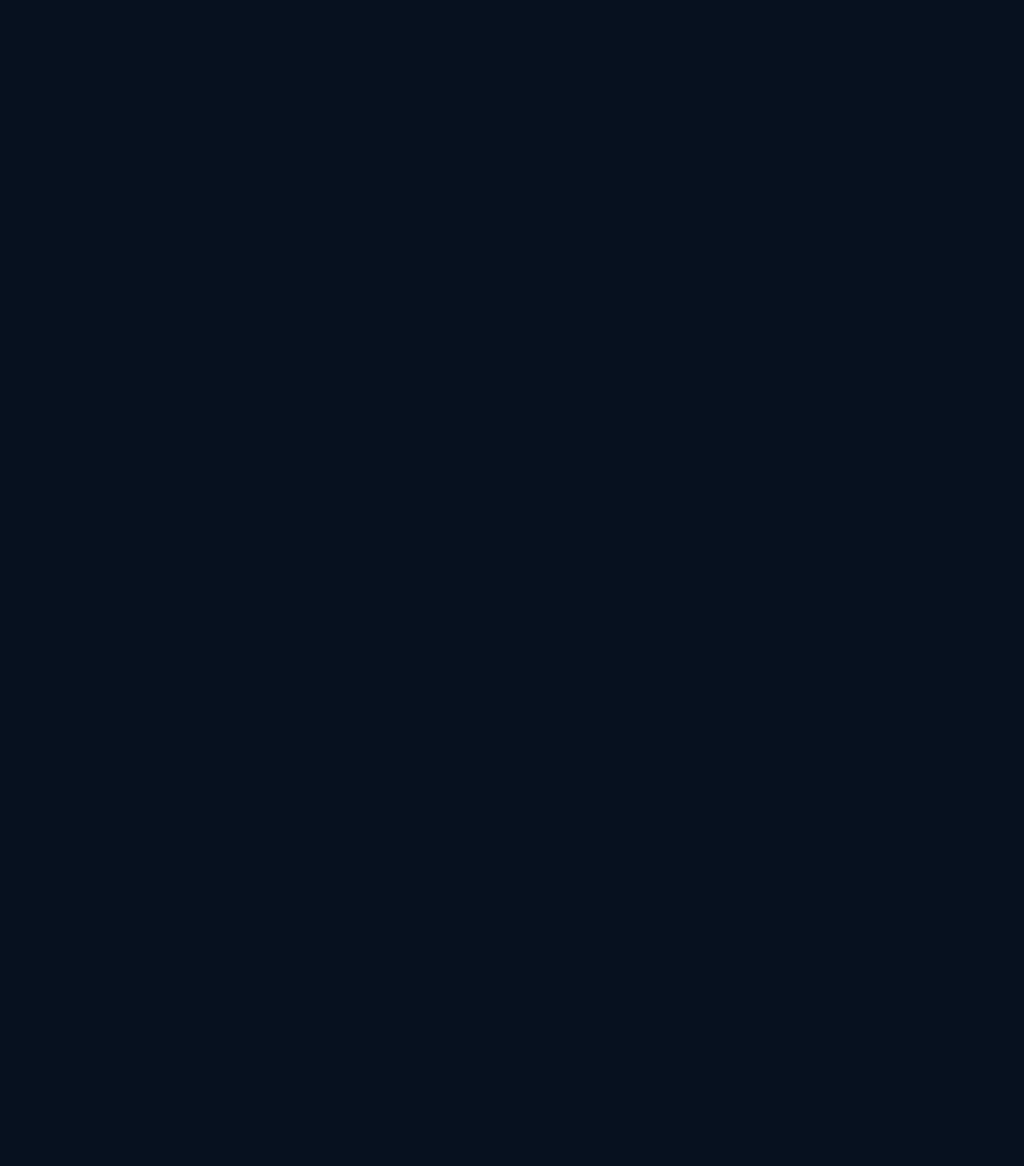
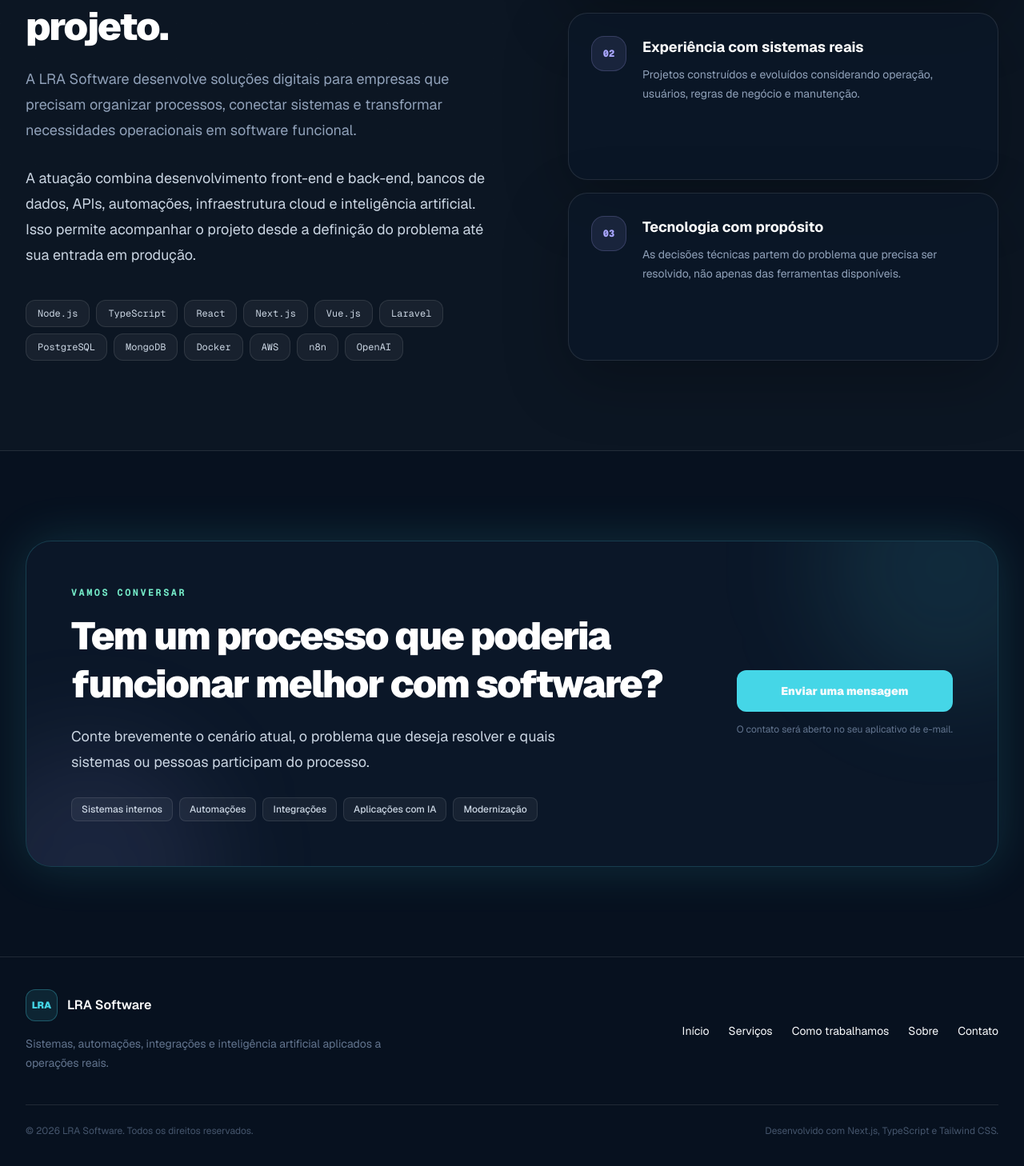
Before and after one commit to luissetincruz/lra-web, a Next.js app: page / in a window 1280 px wide. Shown: the part 3755-5213 px from the top of the page at 80% size. Before the commit the page ends 3433 px from the top, so only its background shows below. Built offline with nearby package versions, Linux system fonts and the light colour scheme.

Commit message:
feat(home): add about contact and footer sections

```diff
--- a/src/app/page.tsx
+++ b/src/app/page.tsx
@@ -1,4 +1,7 @@
+import { SiteFooter } from "@/components/layout/site-footer";
 import { SiteHeader } from "@/components/layout/site-header";
+import { AboutSection } from "@/components/sections/about-section";
+import { ContactSection } from "@/components/sections/contact-section";
 import { HeroSection } from "@/components/sections/hero-section";
 import { ProcessSection } from "@/components/sections/process-section";
 import { ServicesSection } from "@/components/sections/services-section";
@@ -28,7 +31,10 @@ export default function Home() {
         <HeroSection />
         <ServicesSection />
         <ProcessSection />
+        <AboutSection />
+        <ContactSection />
       </main>
+      <SiteFooter />
     </div>
   );
 }
--- /dev/null
+++ b/src/components/layout/site-footer.tsx
@@ -0,0 +1,66 @@
+import Link from "next/link";
+
+import { Container } from "@/components/ui/container";
+
+const navigation = [
+  { href: "#inicio", label: "Início" },
+  { href: "#servicos", label: "Serviços" },
+  { href: "#como-trabalhamos", label: "Como trabalhamos" },
+  { href: "#sobre", label: "Sobre" },
+  { href: "#contato", label: "Contato" },
+];
+
+export function SiteFooter() {
+  const currentYear = new Date().getFullYear();
+
+  return (
+    <footer className="border-t border-white/10 py-10">
+      <Container>
+        <div className="flex flex-col gap-8 lg:flex-row lg:items-center lg:justify-between">
+          <div>
+            <Link
+              href="/"
+              className="inline-flex items-center gap-3 rounded-lg focus-visible:ring-2 focus-visible:ring-cyan focus-visible:outline-none"
+              aria-label="LRA Software — página inicial"
+            >
+              <span
+                aria-hidden="true"
+                className="grid h-10 w-10 place-items-center rounded-xl border border-cyan/30 bg-cyan/10 text-xs font-black text-cyan"
+              >
+                LRA
+              </span>
+
+              <span className="font-semibold text-white">LRA Software</span>
+            </Link>
+
+            <p className="mt-4 max-w-md text-sm leading-6 text-slate-500">
+              Sistemas, automações, integrações e inteligência artificial aplicados a operações
+              reais.
+            </p>
+          </div>
+
+          <nav aria-label="Navegação do rodapé">
+            <ul className="flex flex-wrap gap-x-6 gap-y-3">
+              {navigation.map((item) => (
+                <li key={item.href}>
+                  <Link
+                    href={item.href}
+                    className="text-sm text-slate-400 transition-colors hover:text-white focus-visible:ring-2 focus-visible:ring-cyan focus-visible:outline-none"
+                  >
+                    {item.label}
+                  </Link>
+                </li>
+              ))}
+            </ul>
+          </nav>
+        </div>
+
+        <div className="mt-10 flex flex-col gap-3 border-t border-white/10 pt-6 text-xs text-slate-600 sm:flex-row sm:items-center sm:justify-between">
+          <p>© {currentYear} LRA Software. Todos os direitos reservados.</p>
+
+          <p>Desenvolvido com Next.js, TypeScript e Tailwind CSS.</p>
+        </div>
+      </Container>
+    </footer>
+  );
+}
--- /dev/null
+++ b/src/components/sections/about-section.tsx
@@ -0,0 +1,98 @@
+import { Container } from "@/components/ui/container";
+import { SectionHeading } from "@/components/ui/section-heading";
+
+const capabilities = [
+  {
+    title: "Visão de ponta a ponta",
+    description:
+      "Análise do problema, experiência do usuário, desenvolvimento, integrações, infraestrutura e publicação.",
+  },
+  {
+    title: "Experiência com sistemas reais",
+    description:
+      "Projetos construídos e evoluídos considerando operação, usuários, regras de negócio e manutenção.",
+  },
+  {
+    title: "Tecnologia com propósito",
+    description:
+      "As decisões técnicas partem do problema que precisa ser resolvido, não apenas das ferramentas disponíveis.",
+  },
+];
+
+const technologies = [
+  "Node.js",
+  "TypeScript",
+  "React",
+  "Next.js",
+  "Vue.js",
+  "Laravel",
+  "PostgreSQL",
+  "MongoDB",
+  "Docker",
+  "AWS",
+  "n8n",
+  "OpenAI",
+];
+
+export function AboutSection() {
+  return (
+    <section
+      id="sobre"
+      aria-labelledby="sobre-title"
+      className="border-y border-white/10 bg-white/2 py-20 sm:py-28"
+    >
+      <Container>
+        <div className="grid gap-14 lg:grid-cols-[1fr_0.9fr] lg:gap-20">
+          <div>
+            <SectionHeading
+              titleId="sobre-title"
+              eyebrow="Sobre a LRA"
+              title="Desenvolvimento, integração e visão de produto no mesmo projeto."
+              description="A LRA Software desenvolve soluções digitais para empresas que precisam organizar processos, conectar sistemas e transformar necessidades operacionais em software funcional."
+            />
+
+            <p className="mt-7 max-w-3xl text-base leading-7 text-slate-300 sm:text-lg sm:leading-8">
+              A atuação combina desenvolvimento front-end e back-end, bancos de dados, APIs,
+              automações, infraestrutura cloud e inteligência artificial. Isso permite acompanhar o
+              projeto desde a definição do problema até sua entrada em produção.
+            </p>
+
+            <div className="mt-10 flex flex-wrap gap-2">
+              {technologies.map((technology) => (
+                <span
+                  key={technology}
+                  className="rounded-xl border border-white/10 bg-white/5 px-3.5 py-2 font-mono text-xs text-slate-300"
+                >
+                  {technology}
+                </span>
+              ))}
+            </div>
+          </div>
+
+          <div className="grid gap-4">
+            {capabilities.map((capability, index) => (
+              <article
+                key={capability.title}
+                className="rounded-3xl border border-white/10 bg-panel/70 p-6 shadow-card sm:p-7"
+              >
+                <div className="flex items-start gap-5">
+                  <span className="grid h-11 w-11 shrink-0 place-items-center rounded-2xl border border-lilac/20 bg-lilac/10 font-mono text-xs font-black text-lilac">
+                    {String(index + 1).padStart(2, "0")}
+                  </span>
+
+                  <div>
+                    <h3 className="text-lg font-bold text-white">{capability.title}</h3>
+
+                    <p className="mt-2 text-sm leading-6 text-slate-400">
+                      {capability.description}
+                    </p>
+                  </div>
+                </div>
+              </article>
+            ))}
+          </div>
+        </div>
+      </Container>
+    </section>
+  );
+}
--- /dev/null
+++ b/src/components/sections/contact-section.tsx
@@ -0,0 +1,75 @@
+import Link from "next/link";
+
+import { Container } from "@/components/ui/container";
+
+const contactTopics = [
+  "Sistemas internos",
+  "Automações",
+  "Integrações",
+  "Aplicações com IA",
+  "Modernização",
+];
+
+export function ContactSection() {
+  return (
+    <section id="contato" aria-labelledby="contato-title" className="py-20 sm:py-28">
+      <Container>
+        <div className="relative overflow-hidden rounded-4xl border border-cyan/20 bg-panel p-7 shadow-glow sm:p-10 lg:p-14">
+          <div
+            aria-hidden="true"
+            className="absolute -top-32 -right-24 h-80 w-80 rounded-full bg-cyan/10 blur-3xl"
+          />
+
+          <div
+            aria-hidden="true"
+            className="absolute -bottom-40 -left-20 h-80 w-80 rounded-full bg-lilac/10 blur-3xl"
+          />
+
+          <div className="relative grid items-center gap-10 lg:grid-cols-[1fr_auto] lg:gap-16">
+            <div>
+              <p className="font-mono text-xs font-bold tracking-[0.2em] text-mint uppercase">
+                Vamos conversar
+              </p>
+
+              <h2
+                id="contato-title"
+                className="mt-4 max-w-3xl text-3xl leading-tight font-black tracking-[-0.04em] text-white sm:text-4xl lg:text-5xl"
+              >
+                Tem um processo que poderia funcionar melhor com software?
+              </h2>
+
+              <p className="mt-5 max-w-2xl text-base leading-7 text-slate-300 sm:text-lg sm:leading-8">
+                Conte brevemente o cenário atual, o problema que deseja resolver e quais sistemas ou
+                pessoas participam do processo.
+              </p>
+
+              <ul className="mt-7 flex flex-wrap gap-2" aria-label="Tipos de projeto">
+                {contactTopics.map((topic) => (
+                  <li
+                    key={topic}
+                    className="rounded-lg border border-white/10 bg-white/5 px-3 py-1.5 text-xs font-medium text-slate-300"
+                  >
+                    {topic}
+                  </li>
+                ))}
+              </ul>
+            </div>
+
+            <div className="flex flex-col gap-3 lg:min-w-64">
+              <Link
+                href="mailto:luiscruzdesign@gmail.com?subject=Projeto%20para%20a%20LRA%20Software"
+                className="inline-flex min-h-13 items-center justify-center rounded-xl bg-cyan px-6 text-center text-sm font-black text-ink transition-transform hover:-translate-y-0.5 focus-visible:ring-2 focus-visible:ring-cyan focus-visible:ring-offset-4 focus-visible:ring-offset-panel focus-visible:outline-none"
+              >
+                Enviar uma mensagem
+              </Link>
+
+              <p className="text-center text-xs leading-5 text-slate-500">
+                O contato será aberto no seu aplicativo de e-mail.
+              </p>
+            </div>
+          </div>
+        </div>
+      </Container>
+    </section>
+  );
+}
--- a/src/components/sections/process-section.tsx
+++ b/src/components/sections/process-section.tsx
@@ -61,6 +61,7 @@ export function ProcessSection() {
         <div className="grid gap-14 lg:grid-cols-[0.82fr_1.18fr] lg:gap-20">
           <div>
             <SectionHeading
+              titleId="processo-title"
               eyebrow="Como trabalhamos"
               title="Do entendimento do problema à solução em produção."
               description="O processo é organizado para reduzir incertezas, validar decisões cedo e manter o projeto conectado às necessidades reais da operação."
@@ -70,7 +71,7 @@ export function ProcessSection() {
               {principles.map((principle) => (
                 <div
                   key={principle.title}
-                  className="rounded-2xl border border-white/10 bg-white/[0.025] p-5"
+                  className="rounded-2xl border border-white/10 bg-white/2.5 p-5"
                 >
                   <h3 className="font-bold text-white">{principle.title}</h3>
 
@@ -83,7 +84,7 @@ export function ProcessSection() {
           <ol className="relative space-y-5">
             <div
               aria-hidden="true"
-              className="absolute top-8 bottom-8 left-6 hidden w-px bg-gradient-to-b from-cyan/60 via-lilac/50 to-mint/40 sm:block"
+              className="absolute top-8 bottom-8 left-6 hidden w-px bg-linear-to-b from-cyan/60 via-lilac/50 to-mint/40 sm:block"
             />
 
             {processSteps.map((step) => (
--- a/src/components/sections/services-section.tsx
+++ b/src/components/sections/services-section.tsx
@@ -51,10 +51,11 @@ export function ServicesSection() {
     <section
       id="servicos"
       aria-labelledby="servicos-title"
-      className="border-y border-white/10 bg-white/[0.02] py-20 sm:py-28"
+      className="border-y border-white/10 bg-white/2 py-20 sm:py-28"
     >
       <Container>
         <SectionHeading
+          titleId="servicos-title"
           eyebrow="Serviços"
           title="Soluções técnicas conectadas ao problema real da empresa."
           description="A LRA atua desde o entendimento da operação até o desenvolvimento, integração, implantação e evolução da solução."
```
Also changed, not shown: src/components/ui/section-heading.tsx (+6 -1 lines).
